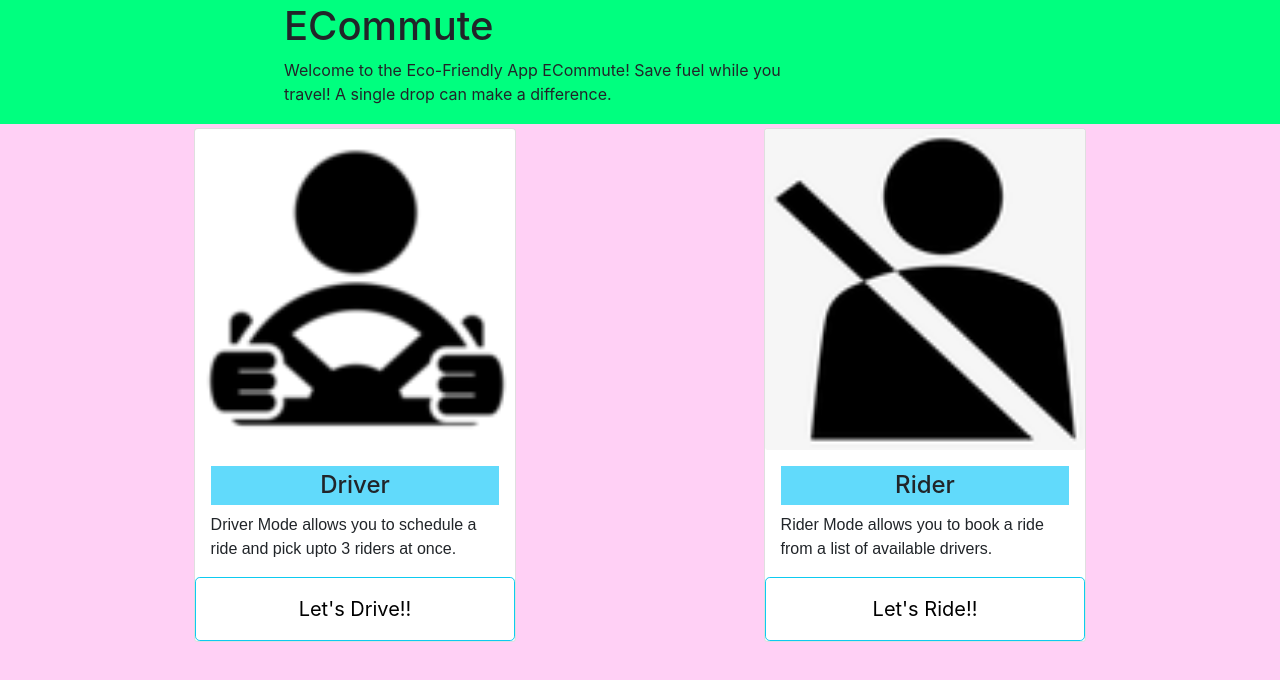
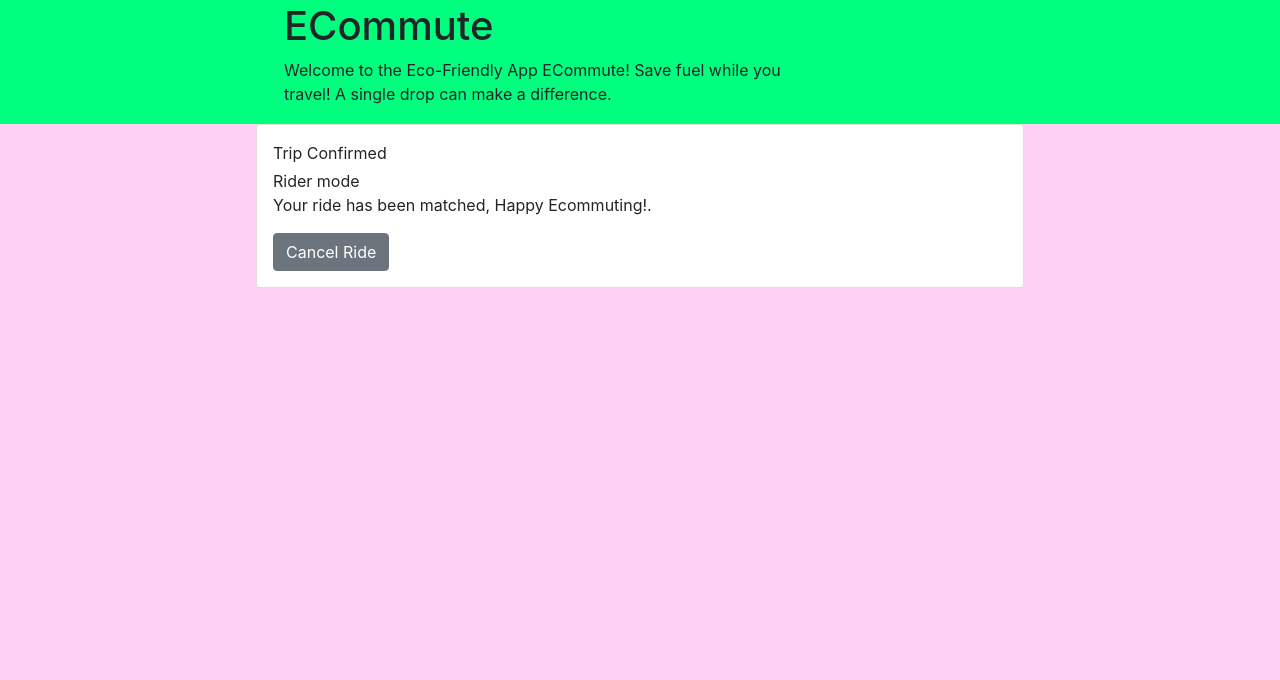
Before and after one commit to ssaditya/Ecommute-SE_Project, a React (Create React App) app in the folder src/webapp/myreact/: page /riderconfirmation in a window 1280 px wide. Before the commit this address led to /home. Shown: the top 680 px of the page. Built offline with nearby package versions, Linux system fonts and the light colour scheme.

Commit message:
Added Ride Confirmation components

```diff
--- a/src/webapp/myreact/src/App.css
+++ b/src/webapp/myreact/src/App.css
@@ -23,6 +23,7 @@
   font-size: calc(10px + 2vmin);
   color: white;
 }
+
 
 .App-link {
   color: #61dafb;
--- /dev/null
+++ b/src/webapp/myreact/src/components/DriverConfirmationComponent.js
@@ -0,0 +1,18 @@
+import react from 'react';
+import {Card,CardImg,CardBody,CardSubtitle,CardTitle,CardText,Button} from "reactstrap";
+function DriverConfirmation(props){
+    return(
+        <div>
+        <Card className='card'>
+          {/* <CardImg top width="100%" src="/assets/images/driver.png" alt="Card image cap" /> */}
+          <CardBody>
+            <CardTitle>Ride Confirmed</CardTitle>
+            <CardSubtitle>Driver mode</CardSubtitle>
+            <CardText>Your trip has been scheduled, Happy Ecommuting!.</CardText>
+            <Button>Cancel Ride</Button>
+          </CardBody>
+        </Card>
+      </div>
+    );
+}
+export default DriverConfirmation;
--- a/src/webapp/myreact/src/components/MainComponent.js
+++ b/src/webapp/myreact/src/components/MainComponent.js
@@ -7,6 +7,8 @@ import {Routes,Route,Navigate} from 'react-router-dom';
 import {MODES} from '../shared/modes';
 import ResponsiveDrawer from './ResponsiveDrawer';
 import ResponsiveDrawerDriver from './ResponsiveDrawerDriver';
+import DriverConfirmation from './DriverConfirmationComponent';
+import RiderConfirmation from './RiderConfirmationComponent';
 
  class Main extends Component{
     constructor(props){
@@ -35,6 +37,8 @@ import ResponsiveDrawerDriver from './ResponsiveDrawerDriver';
                     <Route path="/driver" element={<ResponsiveDrawerDriver/>} />
                     <Route path="/rider" element={<ResponsiveDrawer />} />
                     <Route path="*" element={<Navigate to="/home" />} />
+                    <Route path="/driverconfirmation" element={<DriverConfirmation />} />
+                    <Route path="/riderconfirmation" element={<RiderConfirmation />} />
                 </Routes>
             </div>
         );
--- a/src/webapp/myreact/src/components/ResponsiveDrawer.js
+++ b/src/webapp/myreact/src/components/ResponsiveDrawer.js
@@ -18,6 +18,7 @@ import Button from '@mui/material/Button';
 import TextField from '@material-ui/core/TextField';
 import { makeStyles } from '@material-ui/core/styles';
 import Grid from '@mui/material/Grid';
+import {NavLink} from 'react-router-dom';
 
 const useStyles = makeStyles((theme) => ({
   root: {
@@ -129,7 +130,9 @@ function ResponsiveDrawer(props) {
           </Grid>
           <Grid item>
         <div className={classes.items}>
-        <Button variant="outlined" style={{width: 260}}>Request Ride</Button>
+        <Button variant="outlined" style={{width: 260}}><NavLink className="nav-link" to="/riderconfirmation">
+                  Request Ride
+                </NavLink></Button>
         </div>
 
           </Grid>
--- a/src/webapp/myreact/src/components/ResponsiveDrawerDriver.js
+++ b/src/webapp/myreact/src/components/ResponsiveDrawerDriver.js
@@ -18,6 +18,8 @@ import Button from '@mui/material/Button';
 import TextField from '@material-ui/core/TextField';
 import { makeStyles } from '@material-ui/core/styles';
 import Grid from '@mui/material/Grid';
+import {NavLink} from 'react-router-dom';
+
 
 const useStyles = makeStyles((theme) => ({
   root: {
@@ -129,7 +131,10 @@ function ResponsiveDrawerDriver(props) {
           </Grid>
           <Grid item>
         <div className={classes.items}>
-        <Button variant="outlined" style={{width: 260}}>Publish Ride</Button>
+        <Button variant="outlined" style={{width: 260}}><NavLink className="nav-link" to="/driverconfirmation">
+                  Publish Ride
+                </NavLink></Button>
+
         </div>
 
           </Grid>
--- /dev/null
+++ b/src/webapp/myreact/src/components/RiderConfirmationComponent.js
@@ -0,0 +1,18 @@
+import react from 'react';
+import {Card,CardImg,CardBody,CardSubtitle,CardTitle,CardText,Button} from "reactstrap";
+function RiderConfirmation(props){
+    return(
+        <div>
+        <Card className='card'>
+          {/* <CardImg top width="100%" src="/assets/images/rider.png" alt="Card image cap" /> */}
+          <CardBody>
+            <CardTitle>Trip Confirmed</CardTitle>
+            <CardSubtitle>Rider mode</CardSubtitle>
+            <CardText>Your ride has been matched, Happy Ecommuting!.</CardText>
+            <Button>Cancel Ride</Button>
+          </CardBody>
+        </Card>
+      </div>
+    );
+}
+export default RiderConfirmation;
```
